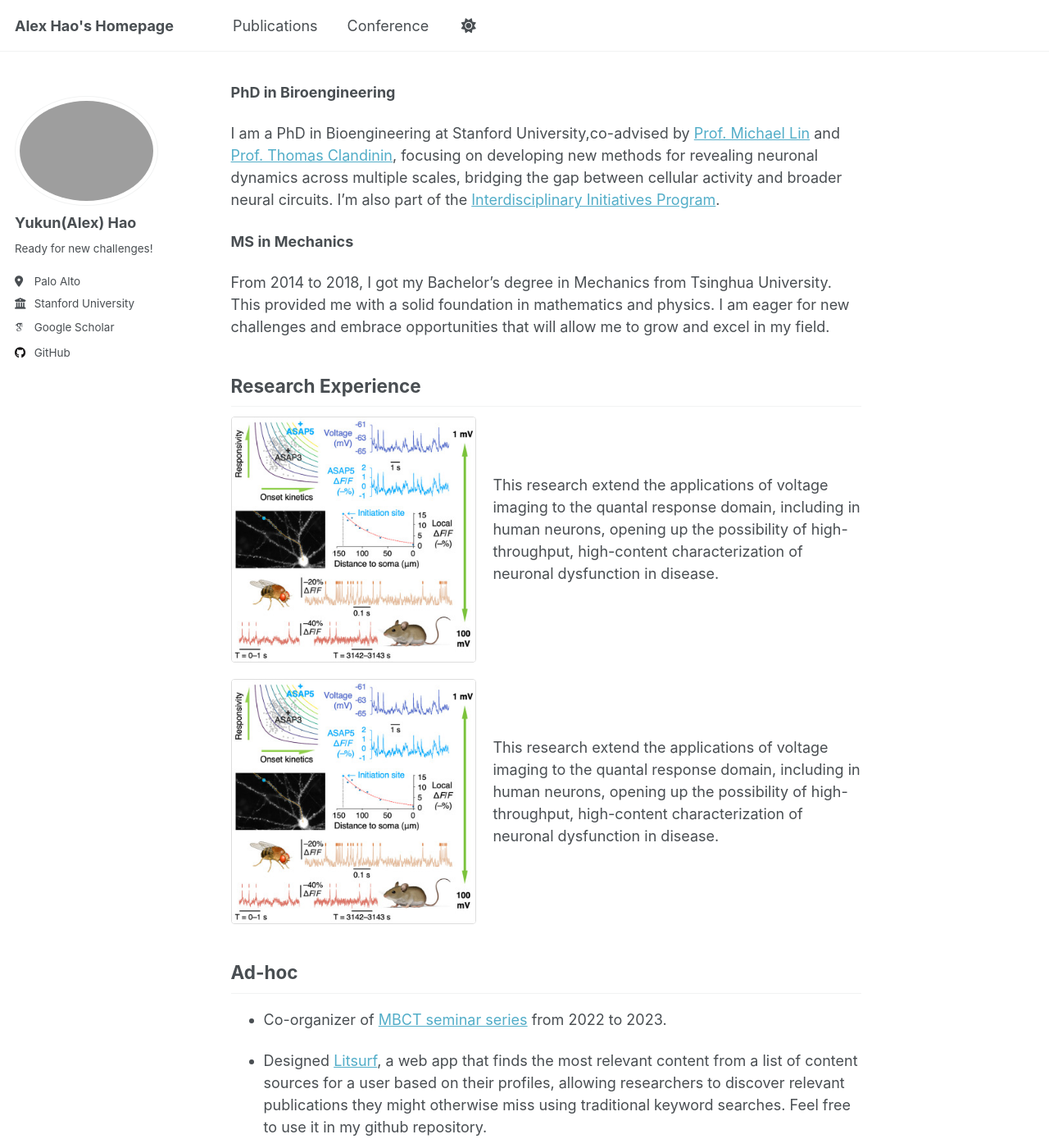
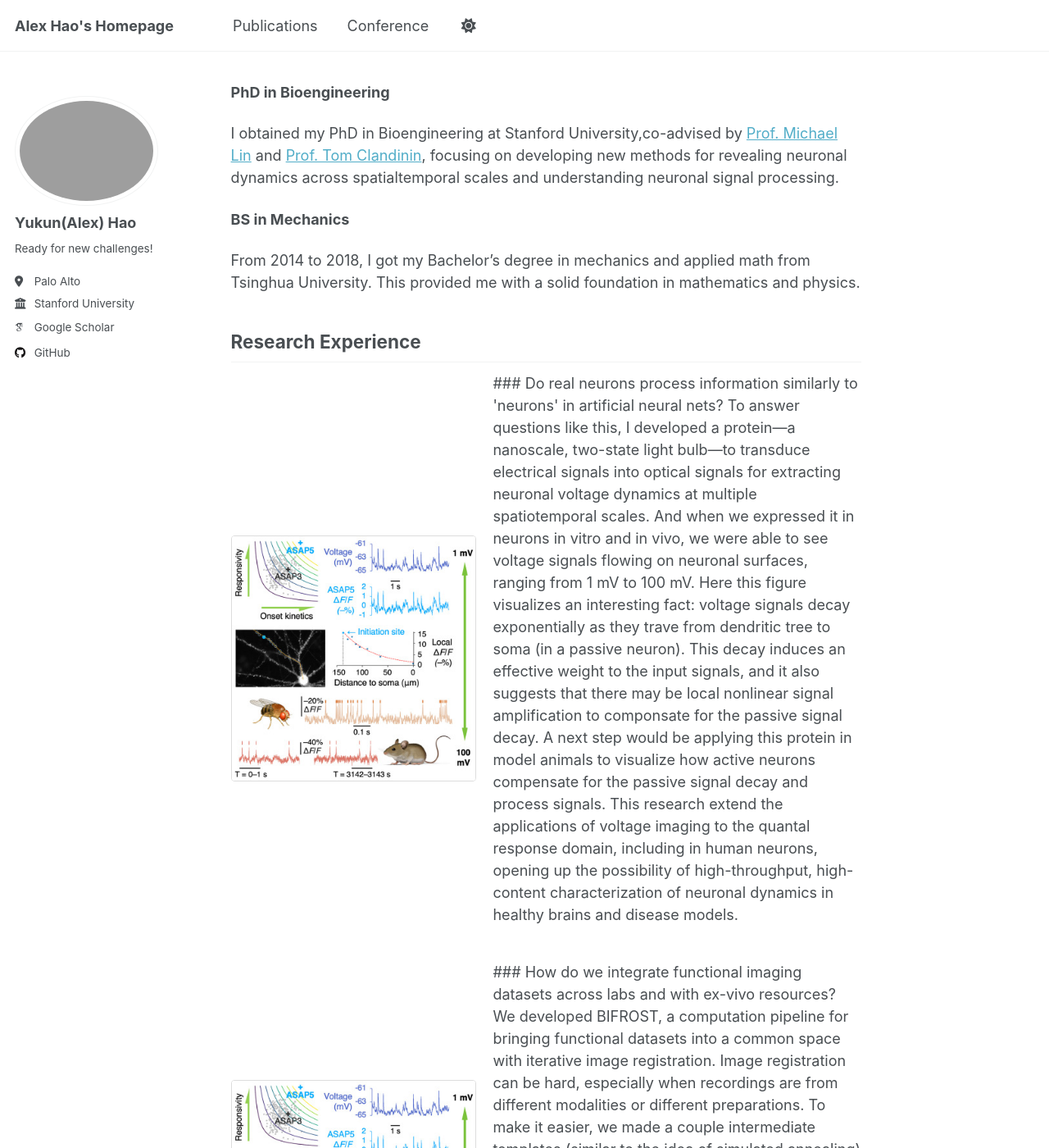
Before and after one commit to AlexYkHao/AlexYkHao.github.io, a Jekyll site: the page built from _pages/about.md, in a window 1280 px wide and 1400 px high. Shown: the whole window at 82% size. Built offline with Jekyll 4.4.1, drawn with Linux system fonts in a browser that asks for light colours; some web fonts are replaced; some of the changed text lies outside the part shown.

Commit message:
Updating about.md

```diff
--- a/_pages/about.md
+++ b/_pages/about.md
@@ -7,13 +7,13 @@ redirect_from:
   - /about.html
 ---
 
-**PhD in Biroengineering**
+**PhD in Bioengineering**
 
-I am a PhD in Bioengineering at Stanford University,co-advised by [Prof. Michael Lin](https://linlab.stanford.edu/) and [Prof. Thomas Clandinin](https://flyvisionlab.weebly.com/), focusing on developing new methods for revealing neuronal dynamics across multiple scales, bridging the gap between cellular activity and broader neural circuits. I'm also part of the [Interdisciplinary Initiatives Program](https://biox.stanford.edu/research/seed-grants/interdisciplinary-initiatives-program-seed-grant-decoding-dendritic-computation).
+I obtained my PhD in Bioengineering at Stanford University,co-advised by [Prof. Michael Lin](https://linlab.stanford.edu/) and [Prof. Tom Clandinin](https://flyvisionlab.weebly.com/), focusing on developing new methods for revealing neuronal dynamics across spatialtemporal scales and understanding neuronal signal processing.
 
-**MS in Mechanics**
+**BS in Mechanics**
 
-From 2014 to 2018, I got my Bachelor's degree in Mechanics from Tsinghua University. This provided me with a solid foundation in mathematics and physics. I am eager for new challenges and embrace opportunities that will allow me to grow and excel in my field.
+From 2014 to 2018, I got my Bachelor's degree in mechanics and applied math from Tsinghua University. This provided me with a solid foundation in mathematics and physics.
 
 ## Research Experience
 
@@ -23,7 +23,9 @@ From 2014 to 2018, I got my Bachelor's degree in Mechanics from Tsinghua Univers
   </div>
   <div style="flex: 1.5;">
     <p>
-      This research extend the applications of voltage imaging to the quantal response domain, including in human neurons, opening up the possibility of high-throughput, high-content characterization of neuronal dysfunction in disease.
+      ### Do real neurons process information similarly to 'neurons' in artificial neural nets?
+       To answer questions like this, I developed a protein—a nanoscale, two-state light bulb—to transduce electrical signals into optical signals for extracting neuronal voltage dynamics at multiple spatiotemporal scales. And when we expressed it in neurons in vitro and in vivo, we were able to see voltage signals flowing on neuronal surfaces, ranging from 1 mV to 100 mV. Here this figure visualizes an interesting fact: voltage signals decay exponentially as they trave from dendritic tree to soma (in a passive neuron). This decay induces an effective weight to the input signals, and it also suggests that there may be local nonlinear signal amplification to componsate for the passive signal decay. A next step would be applying this protein in model animals to visualize how active neurons compensate for the passive signal decay and process signals.
+      This research extend the applications of voltage imaging to the quantal response domain, including in human neurons, opening up the possibility of high-throughput, high-content characterization of neuronal dynamics in healthy brains and disease models.
     </p>
   </div>
 </div>
@@ -34,7 +36,32 @@ From 2014 to 2018, I got my Bachelor's degree in Mechanics from Tsinghua Univers
   </div>
   <div style="flex: 1.5;">
     <p>
-      This research extend the applications of voltage imaging to the quantal response domain, including in human neurons, opening up the possibility of high-throughput, high-content characterization of neuronal dysfunction in disease.
+      ### How do we integrate functional imaging datasets across labs and with ex-vivo resources?
+       We developed BIFROST, a computation pipeline for bringing functional datasets into a common space with iterative image registration. Image registration can be hard, especially when recordings are from different modalities or different preparations. To make it easier, we made a couple intermediate templates (similar to the idea of simulated annealing) to gradually bridging the recordings from its original image space to a desired image space. We optimized the combination of linear and nonlinear registration methods to achieve best performance on the fruit fly datasets. Importantly, to eliminate the local distortion artifacts caused by the machine-learning based registration (which is not bounded), I approximated the ML-generated transformation by iterative bounded SyN transformation. Our final pipeline achieved ~ 5um accuracy in the fruit fly brain datasets. An obvious next goal is to verify this method with datasets from other model animals.
+    </p>
+  </div>
+</div>
+
+<div style="display: flex; align-items: center; margin-bottom: 20px;">
+  <div style="flex: 1; margin-right: 20px;">
+    <img src="/images/paper1.jpg" alt="Research Diagram" style="width: 100%; border: 1px solid #ddd; border-radius: 4px;" />
+  </div>
+  <div style="flex: 1.5;">
+    <p>
+      ### How to put the control knobs on a linear network for less control cost?
+      We described and analyzed a linear quadratic control problem with selective input matrix (designable control knobs). We derived the formula for gradients, discussed the convexity of the problem using its energy variation, and proposed algorithms for optimization under several constraints. Numerical experiments are performed.
+    </p>
+  </div>
+</div>
+
+<div style="display: flex; align-items: center; margin-bottom: 20px;">
+  <div style="flex: 1; margin-right: 20px;">
+    <img src="/images/paper1.jpg" alt="Research Diagram" style="width: 100%; border: 1px solid #ddd; border-radius: 4px;" />
+  </div>
+  <div style="flex: 1.5;">
+    <p>
+      ### Why do your clothes have wrinkles? And what regulates them? Scaling law for wrinkles?
+      A more foundamental question is how do thin layers of homogenous materials deform? My undergrad thesis provided a potential way to estimate: by combining geometry, perturbation and variational methods. We noticed (at least) two modes of deformation for 2D thin layers: one without changing its Gaussian curvature, like reflection, and one changing its Gaussian curvature, like wrinkling. By Gauss' Theorema Egregium, the first may not cause in-plane deformation while the second one will. So for a thickless 2D surface, the first mode of deformation may not cause any change of deformation energy. Therefore, by the minimal-energy principle, the 2D surface tend to maintain its Gaussian curvature during deforming to minimize energy at the zero-thickness limit, and the deformation is piece-wise reflection or infinite wrinkle-field. However, when there is thickness, it prefers smooth deformation and sharp deformation would blow up the energy, thus the sharp boundaries of reflection or wrinkle-field will become smooth boundaries or finite wrinkles with certain wavelength. The wrinkles can be described by a scaling law with respect to the thickness. Along this line I published a few papers that describes the scaling laws of such deformations, and a novel wrinkle-unwrinkle transition.
     </p>
   </div>
 </div>
```
